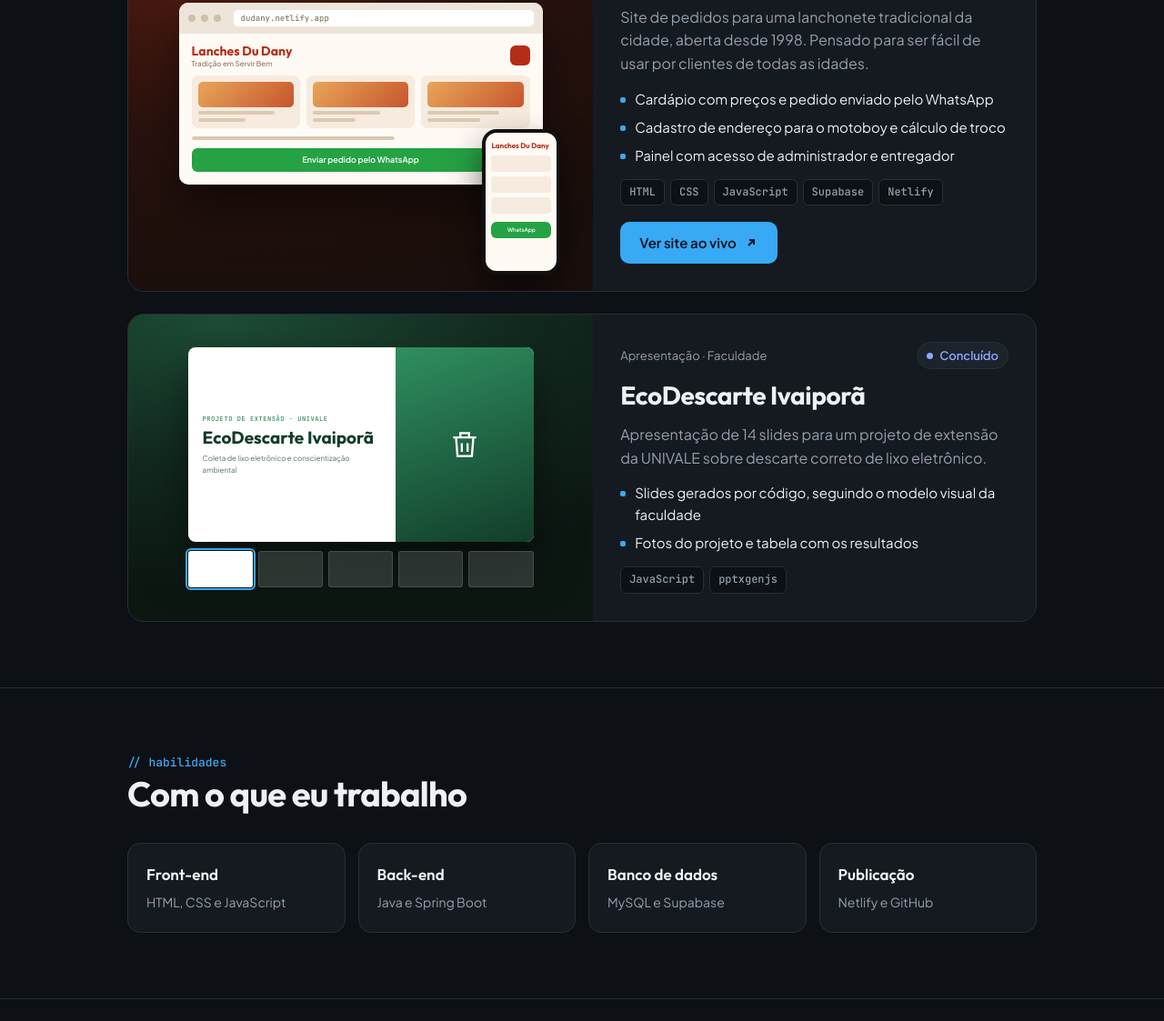
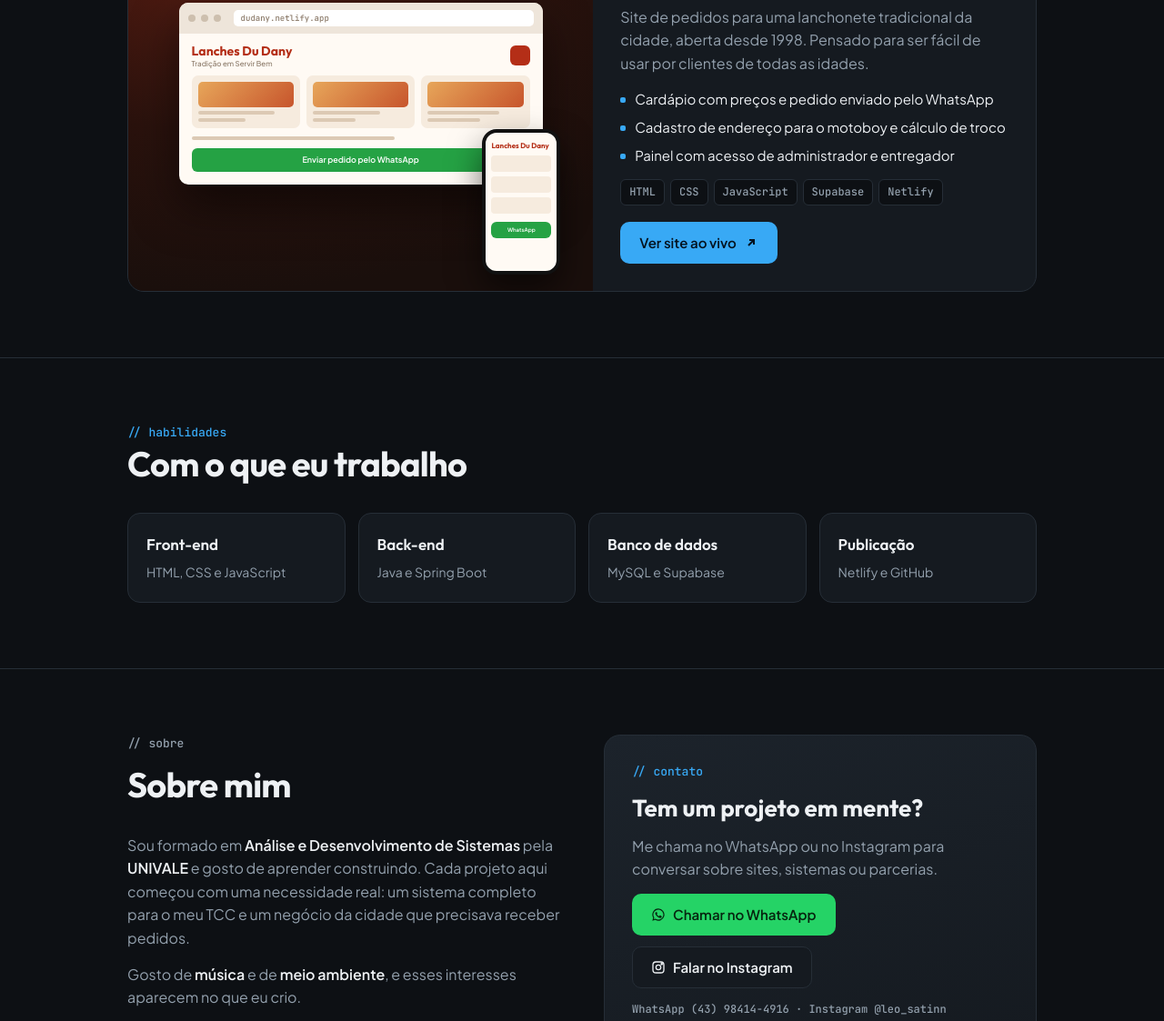
Before and after one commit to lleosx/portfolio, a plain HTML site: page public/index.html in a window 1280 px wide. Shown: the part 1444-2567 px from the top of the page at 91% size. Drawn offline with Linux system fonts and the light colour scheme.

Commit message:
Remove apresentação EcoDescarte do portfólio
Co-Authored-By: Claude Opus 5.5 <noreply@anthropic.com>
Claude-Session: https://claude.ai/code/session_01V6X9ndDgrXm97qdhyd1HXR

```diff
--- a/public/index.html
+++ b/public/index.html
@@ -137,20 +137,6 @@ h2{font-family:var(--display); font-weight:700; font-size:clamp(28px,4vw,38px);
 .mini-phone .row{height:18px; border-radius:4px; background:#f6ebde}
 .mini-phone .wa{font-size:6px; padding:4px 2px; margin-top:4px}
 
-/* Mockup 02: apresentação */
-.shot-eco{background:radial-gradient(120% 90% at 20% 0%,#1d4d36 0%,#12291e 55%,#0c1712 100%)}
-.deck{width:90%; max-width:380px; display:grid; gap:10px}
-.slide{aspect-ratio:16/9; background:#fff; border-radius:8px; overflow:hidden; display:grid; grid-template-columns:1fr 40%; box-shadow:0 24px 50px rgba(0,0,0,.5)}
-.slide .txt{padding:16px; display:flex; flex-direction:column; justify-content:center; gap:6px}
-.slide .k{font-family:var(--mono); font-size:7px; color:#2f8f5f; letter-spacing:.08em}
-.slide .h{font-family:var(--display); font-weight:700; font-size:clamp(14px,2.2vw,19px); line-height:1.05; color:#123d2a}
-.slide .s{font-size:8px; color:#557363}
-.slide .img{background:linear-gradient(160deg,#2f8f5f,#123d2a); display:grid; place-items:center}
-.slide .img svg{width:38px; height:38px; stroke:#fff; fill:none; stroke-width:1.5}
-.thumbs{display:grid; grid-template-columns:repeat(5,1fr); gap:6px}
-.thumbs span{aspect-ratio:16/9; border-radius:3px; background:rgba(255,255,255,.14); border:1px solid rgba(255,255,255,.12)}
-.thumbs span:first-child{background:#fff; outline:2px solid var(--accent); outline-offset:1px}
-
 /* Habilidades */
 .skills{display:grid; grid-template-columns:repeat(4,1fr); gap:14px}
 .skill{background:var(--surface); border:1px solid var(--line); border-radius:14px; padding:20px}
@@ -231,7 +217,7 @@ footer .container{display:flex; justify-content:space-between; gap:12px; flex-wr
   </div>
   <div class="container">
     <div class="facts">
-      <div><b>3</b><span>projetos</span></div>
+      <div><b>2</b><span>projetos</span></div>
       <div><b>1</b><span>site no ar</span></div>
       <div><b>ADS</b><span>formado pela UNIVALE</span></div>
     </div>
@@ -242,7 +228,7 @@ footer .container{display:flex; justify-content:space-between; gap:12px; flex-wr
   <div class="container">
     <div class="sec-head">
       <div><p>// projetos</p><h2>Trabalhos selecionados</h2></div>
-      <span class="note">Projetos para clientes reais, acadêmicos e pessoais.</span>
+      <span class="note">Um projeto para cliente real e meu trabalho de conclusão de curso.</span>
     </div>
 
     <div class="projects">
@@ -318,27 +304,6 @@ footer .container{display:flex; justify-content:space-between; gap:12px; flex-wr
         </div>
       </article>
 
-      <article class="project">
-        <div class="shot shot-eco" role="img" aria-label="Mockup da apresentação EcoDescarte Ivaiporã">
-          <div class="deck">
-            <div class="slide">
-              <div class="txt"><div class="k">PROJETO DE EXTENSÃO · UNIVALE</div><div class="h">EcoDescarte Ivaiporã</div><div class="s">Coleta de lixo eletrônico e conscientização ambiental</div></div>
-              <div class="img"><svg viewBox="0 0 24 24" aria-hidden="true"><path d="M4 7h16M9 7V4h6v3M6 7l1 13h10l1-13M10 11v6M14 11v6"/></svg></div>
-            </div>
-            <div class="thumbs" aria-hidden="true"><span></span><span></span><span></span><span></span><span></span></div>
-          </div>
-        </div>
-        <div class="info">
-          <div class="top"><span>Apresentação · Faculdade</span><span class="status done">Concluído</span></div>
-          <h3>EcoDescarte Ivaiporã</h3>
-          <p>Apresentação de 14 slides para um projeto de extensão da UNIVALE sobre descarte correto de lixo eletrônico.</p>
-          <ul class="features">
-            <li>Slides gerados por código, seguindo o modelo visual da faculdade</li>
-            <li>Fotos do projeto e tabela com os resultados</li>
-          </ul>
-          <ul class="stack"><li>JavaScript</li><li>pptxgenjs</li></ul>
-        </div>
-      </article>
 
     </div>
   </div>
@@ -362,7 +327,7 @@ footer .container{display:flex; justify-content:space-between; gap:12px; flex-wr
   <div class="container about">
     <div>
       <div class="sec-head"><div><p>// sobre</p><h2>Sobre mim</h2></div></div>
-      <p>Sou formado em <strong>Análise e Desenvolvimento de Sistemas</strong> pela <strong>UNIVALE</strong> e gosto de aprender construindo. Cada projeto aqui começou com uma necessidade real: um sistema completo para o meu TCC, um negócio da cidade que precisava receber pedidos e um projeto de extensão da faculdade.</p>
+      <p>Sou formado em <strong>Análise e Desenvolvimento de Sistemas</strong> pela <strong>UNIVALE</strong> e gosto de aprender construindo. Cada projeto aqui começou com uma necessidade real: um sistema completo para o meu TCC e um negócio da cidade que precisava receber pedidos.</p>
       <p>Gosto de <strong>música</strong> e de <strong>meio ambiente</strong>, e esses interesses aparecem no que eu crio.</p>
       <ul class="edu" aria-label="Formação">
         <li><div><b>Análise e Desenvolvimento de Sistemas</b><span>UNIVALE</span></div><span class="status done">Concluído</span></li>
```
